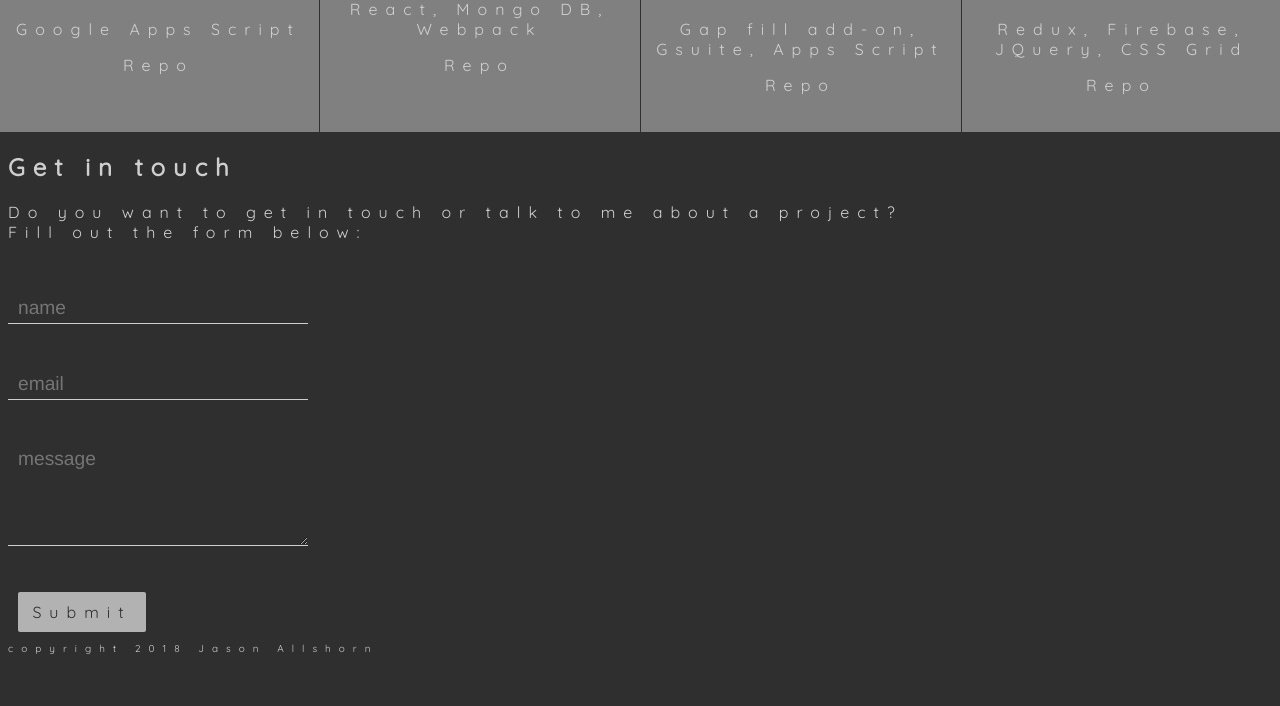
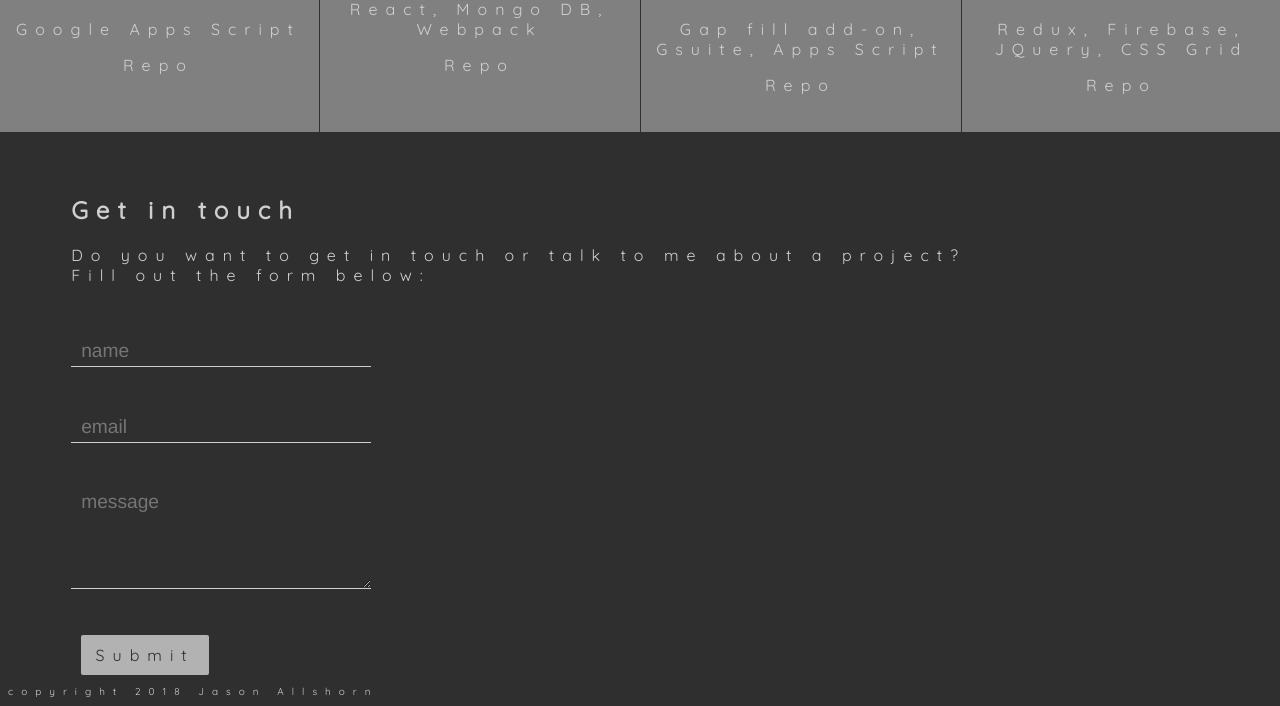
Before and after one commit to supertopoz/jasonallshorn, a plain HTML site: page index.html in a window 1280 px wide. Shown: the part 2741-3447 px from the top of the page. Before the commit the page ends 3404 px from the top, so only its background shows below. Drawn offline with nearby package versions, Linux system fonts and the light colour scheme.

Commit message:
shift contact me

```diff
--- a/stylesheets/contact.css
+++ b/stylesheets/contact.css
@@ -1,4 +1,7 @@
-
+.contact-body{
+ margin-left: 5%;
+ margin-top: 5%;
+}
 
 #contact-message {
 	height: 100px;
```
